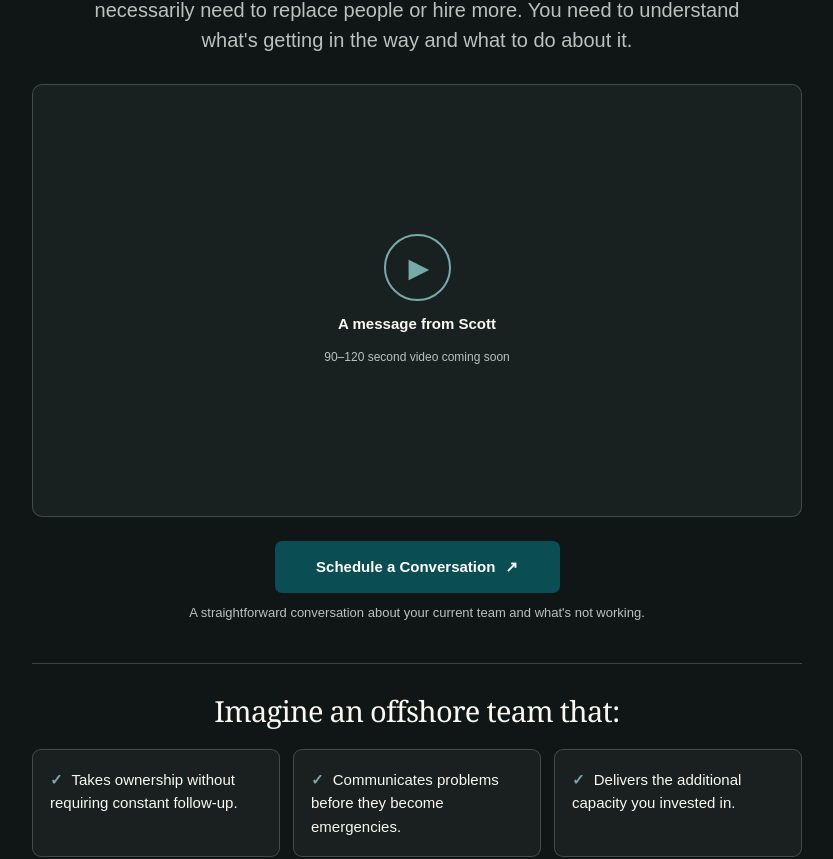
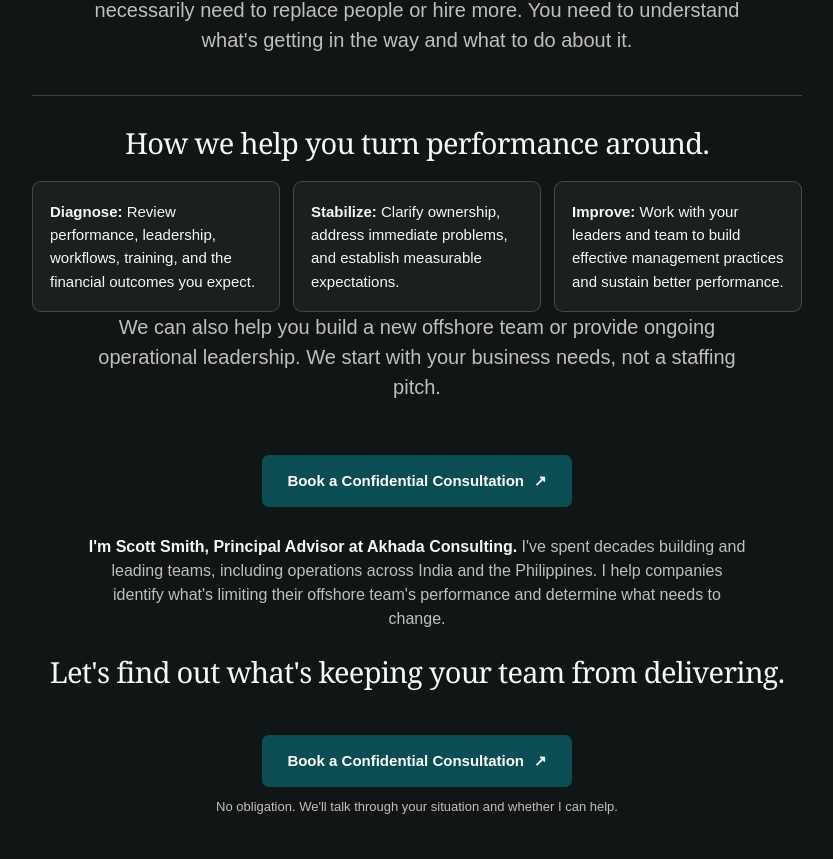
Before and after one commit to sasmithconsult/akhadaconsulting.com, a Next.js app: page /offshore in a window 1280 px wide. Shown: the part 478-1337 px from the top of the page, without its empty margins (223-1056 px from the left). Built offline with nearby package versions, Linux system fonts and the light colour scheme.

Commit message:
Strengthen offshore turnaround landing page and booking CTA

```diff
--- a/app/offshore/page.js
+++ b/app/offshore/page.js
@@ -3,7 +3,7 @@ import Brand from "@/components/Brand";
 import styles from "./page.module.css";
 
 export const metadata = {
-  title: "Get More from Your Offshore Team",
+  title: "Offshore Operations Turnaround & Consulting",
   description: "You invested in an offshore team to get more done, not create more work. Akhada Consulting helps you identify what's holding performance back and what to do next.",
   alternates: { canonical: "/offshore" },
   openGraph: {
@@ -13,7 +13,7 @@ export const metadata = {
   },
 };
 
-const bookingUrl = "https://calendly.com/scott8smith/founder-strategy-conversation";
+const bookingUrl = "https://calendly.com/scott8smith/offshore-operations-consultation";
 
 function BookingButton({ children }) {
   return (
@@ -38,28 +38,21 @@ export default function OffshorePage() {
         <h1>You invested in an offshore team to get more done. <span className={styles.accent}>Not to create more work for yourself.</span></h1>
         <p className={styles.subhead}>When your offshore team isn&apos;t performing as expected, you don&apos;t necessarily need to replace people or hire more. You need to understand what&apos;s getting in the way and what to do about it.</p>
 
-        {/* Replace this placeholder with your video embed once your VSL is recorded. */}
-        <div className={styles.video} aria-label="Placeholder for introductory video from Scott Smith">
-          <div className={styles.play} aria-hidden="true">▶</div>
-          <strong>A message from Scott</strong>
-          <small>90–120 second video coming soon</small>
-        </div>
 
-        <BookingButton>Schedule a Conversation</BookingButton>
-        <p className={styles.note}>A straightforward conversation about your current team and what&apos;s not working.</p>
 
         <div className={styles.rule} />
-        <h2>Imagine an offshore team that:</h2>
+        <h2>How we help you turn performance around.</h2>
         <div className={styles.issues}>
-          <div className={styles.issue}><span aria-hidden="true">✓</span> Takes ownership without requiring constant follow-up.</div>
-          <div className={styles.issue}><span aria-hidden="true">✓</span> Communicates problems before they become emergencies.</div>
-          <div className={styles.issue}><span aria-hidden="true">✓</span> Delivers the additional capacity you invested in.</div>
+          <div className={styles.issue}><strong>Diagnose:</strong> Review performance, leadership, workflows, training, and the financial outcomes you expect.</div>
+          <div className={styles.issue}><strong>Stabilize:</strong> Clarify ownership, address immediate problems, and establish measurable expectations.</div>
+          <div className={styles.issue}><strong>Improve:</strong> Work with your leaders and team to build effective management practices and sustain better performance.</div>
         </div>
-
+        <p className={styles.subhead}>We can also help you build a new offshore team or provide ongoing operational leadership. We start with your business needs, not a staffing pitch.</p>
+        <BookingButton>Book a Confidential Consultation</BookingButton>
         <p className={styles.about}><strong>I&apos;m Scott Smith, Principal Advisor at Akhada Consulting.</strong> I&apos;ve spent decades building and leading teams, including operations across India and the Philippines. I help companies identify what&apos;s limiting their offshore team&apos;s performance and determine what needs to change.</p>
         <div className={styles.bottom}>
           <h2>Let&apos;s find out what&apos;s keeping your team from delivering.</h2>
-          <BookingButton>Schedule a Conversation</BookingButton>
+          <BookingButton>Book a Confidential Consultation</BookingButton>
           <p className={styles.note}>No obligation. We&apos;ll talk through your situation and whether I can help.</p>
         </div>
       </main>
```
